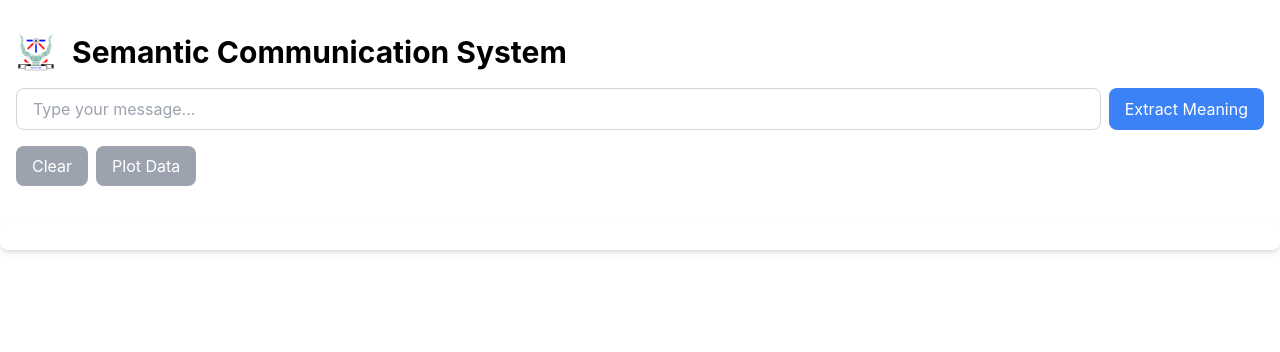
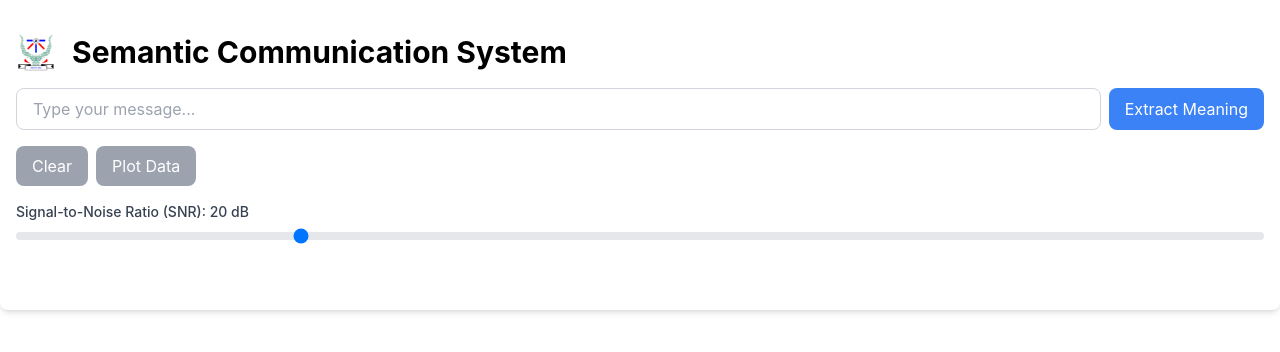
Before and after one commit to sona-123/Semantic_Communication, a React (Create React App) app: page / in a window 1280 px wide. Shown: the top 352 px of the page. Built offline with nearby package versions, Linux system fonts and the light colour scheme; no server answers.

Commit message:
added snr feature

```diff
--- a/src/App.js
+++ b/src/App.js
@@ -7,6 +7,7 @@ import { useData } from "./Context/DataProvider";
 import GaussianNoise from "./component/GaussianNoise";
 import logo from "./logo.png"; // Import logo
 import Decoder from "./component/decoder";
+
 const App = () => {
   const [chatHistory, setChatHistory] = useState([]);
   const [isLoading, setIsLoading] = useState(false);
@@ -79,17 +80,20 @@ const App = () => {
       // Open the image in a new tab
       window.open(imageUrl, "_blank");
 
-      // Alternatively, download the image
-      // const a = document.createElement("a");
-      // a.href = imageUrl;
-      // a.download = "similarity_plot.png";
-      // a.click();
-
     } catch (error) {
       console.error("Error plotting data:", error);
     } finally {
       setIsLoading(false); // Stop loading after the fetch completes
     }
+  };
+
+  // Handler for SNR slider change
+  const handleSNRChange = (e) => {
+    const newSNR = parseFloat(e.target.value); // Parse the SNR value to a float
+    setState((prevState) => ({
+      ...prevState,
+      snr: newSNR,
+    }));
   };
 
   useEffect(() => {
@@ -123,6 +127,7 @@ const App = () => {
             Extract Meaning
           </button>
         </div>
+
         <div className="flex mt-4 space-x-2">
           <button
             className="block px-4 py-2 rounded-lg bg-gray-400 text-white hover:bg-gray-500 focus:outline-none"
@@ -137,7 +142,25 @@ const App = () => {
             Plot Data
           </button>
         </div>
+
+        {/* SNR Slider */}
+        <div className="mt-4">
+          <label htmlFor="snrSlider" className="block text-sm font-medium text-gray-700">
+            Signal-to-Noise Ratio (SNR): {state?.snr.toFixed(0)} dB
+          </label>
+          <input
+            id="snrSlider"
+            type="range"
+            min="1"
+            max="90"
+            step="2"
+            value={state.snr}
+            onChange={handleSNRChange}
+            className="w-full h-2 bg-gray-200 rounded-lg appearance-none cursor-pointer focus:outline-none focus:ring-2 focus:ring-blue-500"
+          />
+        </div>
       </div>
+
       <div className="chat-container rounded-lg shadow-md p-4">
         <ChatHistory chatHistory={chatHistory} />
         <Loading isLoading={isLoading} />
--- a/src/Context/DataProvider.js
+++ b/src/Context/DataProvider.js
@@ -6,7 +6,8 @@ const data = {
     index: -1,
     list: [],
     select: -1,
-    SimilarityData: []
+    SimilarityData: [],
+    snr: 20
 };
 
 // Create the context
--- a/src/component/decoder.js
+++ b/src/component/decoder.js
@@ -23,7 +23,7 @@ const Decoder = () => {
         },
         body: JSON.stringify({
           sentence: chatMessage, // Send the message to Python API
-          snr: 30 // Optional: Send SNR value
+          snr: state.snr?state.snr:20 // Optional: Send SNR value
         }),
       });
 
```
